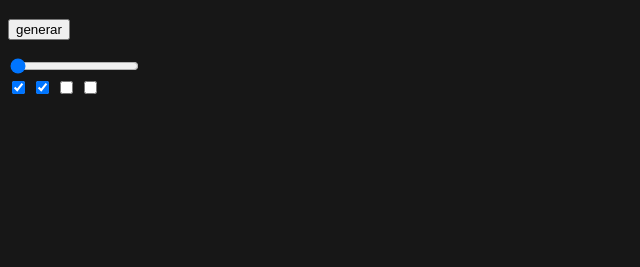
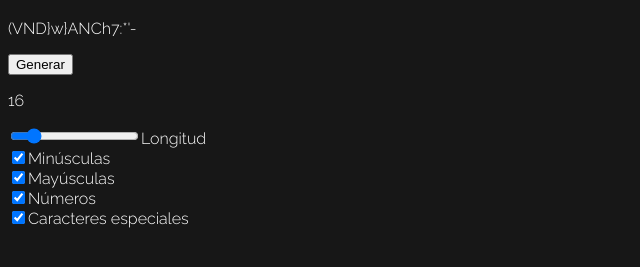
Before and after one commit to delriodevelops/noskript, a plain HTML site: page index.html in a window 1280 px wide. Shown: the part 61-328 px from the top of the page, without its empty margins (0-640 px from the left). Drawn offline with Linux system fonts and the light colour scheme.

Commit message:
Lógica terminada

```diff
--- a/index.html
+++ b/index.html
@@ -15,25 +15,26 @@
     <h1>Noskript</h1>
     <div id="master">
 
-        <div>
+        <div id="container__psw">
             <p id="pass"></p>
-            <button id="refresh">generar</button>
+            <button id="refresh">Generar</button>
         </div>
 
         <div id="tweaks">
 
             <div id="psw__length">
-                <p id="show__length"></p>
-                <input type="range" name="longitud" id="ipt__range" min="8" max="128" step="1" value="8"id="psw__range">
+                <p id="show__length">16</p>
+                <label for="psw__range"><input type="range" name="longitud" min="8" max="64" step="1" value="16" id="psw__range">Longitud</label>
             </div>
 
             <div id="checks">
-                <input type="checkbox" name="" id="" checked="on">
-                <input type="checkbox" name="" id="" checked="on">
-                <input type="checkbox" name="" id="">
-                <input type="checkbox" name="" id="">
+                <label for="minusculas"><input type="checkbox" name="minusculas" id="minusculas" checked="on">Minúsculas</label><br>
+                <label for="mayusculas"><input type="checkbox" name="mayusculas" id="mayusculas" checked="on">Mayúsculas</label><br>
+                <label for="numeros"><input type="checkbox" name="numeros" id="numeros" checked="on">Números</label><br>
+                <label for="especiales"><input type="checkbox" name="especiales" id="especiales" checked="on">Caracteres especiales</label>
             </div>
         </div>
     </div>
 </body>
+<script src="scripts/generador.js"></script>
 </html>
--- a/scripts/generador.js
+++ b/scripts/generador.js
@@ -0,0 +1,108 @@
+/*CARACTERES
+    Arrays con todos los caracteres y números disponibles para la contraseña.
+*/
+
+const MINUSCULAS = ["a","b","c","d","e","f","g","h","i","j","k","l","m","n","o","p","q","r","s","t","u","v","w","x","y","z"];
+const MAYUSCULAS = ["A","B","C","D","E","F","G","H","I","J","K","L","M","N","O","P","Q","R","S","T","U","V","W","X","Y","Z"];
+const NUMEROS = ["1","2","3","4","5","6","7","8","9","0"];
+const ESPECIALES = ["{","|","}","~",":",";","=","?","@","!",'"',"#","$","%","&","'","(",")","*","+",",","-",".","/"];
+
+
+/*ARRAY DE ARRAYS
+    Array que contiene los arrays con los caracteres, este se invoca vacío y se va rellenando en función de lo que esté seleccionado en las checkbox.
+*/
+
+let arrayDeArrays = [];
+
+
+/*DECLARACIONES DEL DOM
+*/
+
+let $tweaks = document.getElementById('tweaks');
+    let $minusculas = document.getElementById('minusculas');
+    let $mayusculas = document.getElementById('mayusculas');
+    let $numeros = document.getElementById('numeros');
+    let $especiales = document.getElementById('especiales');
+
+let $psw__range = document.getElementById('psw__range');
+let $longitud = $psw__range.value;
+
+let $show__length = document.getElementById('show__length');
+
+let $refresh = document.getElementById('refresh');
+
+let $psw__length = document.getElementById('psw__length')
+
+let $pass = document.getElementById('pass');
+
+/*FUNCIÓN LONGITUD
+    Función encargada de mostrar la longitud de la contraseña.
+*/
+
+function longitud() {
+    $longitud = $psw__range.value
+    $show__length.innerHTML = `${$longitud}`;
+}
+window.onload = longitud;
+
+
+
+
+/*FUNCIÓN CREA CONTRASEÑA
+    Esta función crea y escribe la contraseña. Para ello escogera un número random en el arrayDeArrays y este a su vez selecciona al azar una posición del array que haya tocado anteriormente.
+    Para escribirlo, se crea la variable finalPass a la que se hará un loop que se repetira tantas veces como la longitud de la contraseña seleccionada.
+*/
+
+function crearContraseña(e) {
+    arrayDeArrays = [];
+
+    if(!($minusculas.checked) && !($mayusculas.checked) && !($numeros.checked) && !($especiales.checked)) {
+        e.target.checked = true;
+        alert('Selecciona al menos una casilla.');
+
+    }
+
+    if($minusculas.checked) {
+        arrayDeArrays.push(MINUSCULAS);
+    }
+    if($mayusculas.checked) {
+        arrayDeArrays.push(MAYUSCULAS);
+    }
+    if($numeros.checked) {
+        arrayDeArrays.push(NUMEROS);
+    }
+    if($especiales.checked) {
+        arrayDeArrays.push(ESPECIALES);
+    }
+
+    let password=[];
+    let i = 0;
+
+
+
+    while(i!=$longitud) {
+        let first = arrayDeArrays[Math.floor(Math.random()*arrayDeArrays.length)];
+        let second = first[Math.floor(Math.random()*first.length)];
+        password.push(second);
+
+        i++;
+
+    }
+
+    $pass.innerHTML = password.join('');
+
+}
+
+$psw__length.addEventListener('mousemove',longitud);
+$psw__length.addEventListener('click',longitud);
+
+$psw__length.addEventListener('click',crearContraseña);
+$refresh.addEventListener('click',crearContraseña);
+
+window.onload = crearContraseña;
+
+
+$minusculas.addEventListener('click',crearContraseña);
+$mayusculas.addEventListener('click',crearContraseña);
+$numeros.addEventListener('click',crearContraseña);
+$especiales.addEventListener('click',crearContraseña);
```
